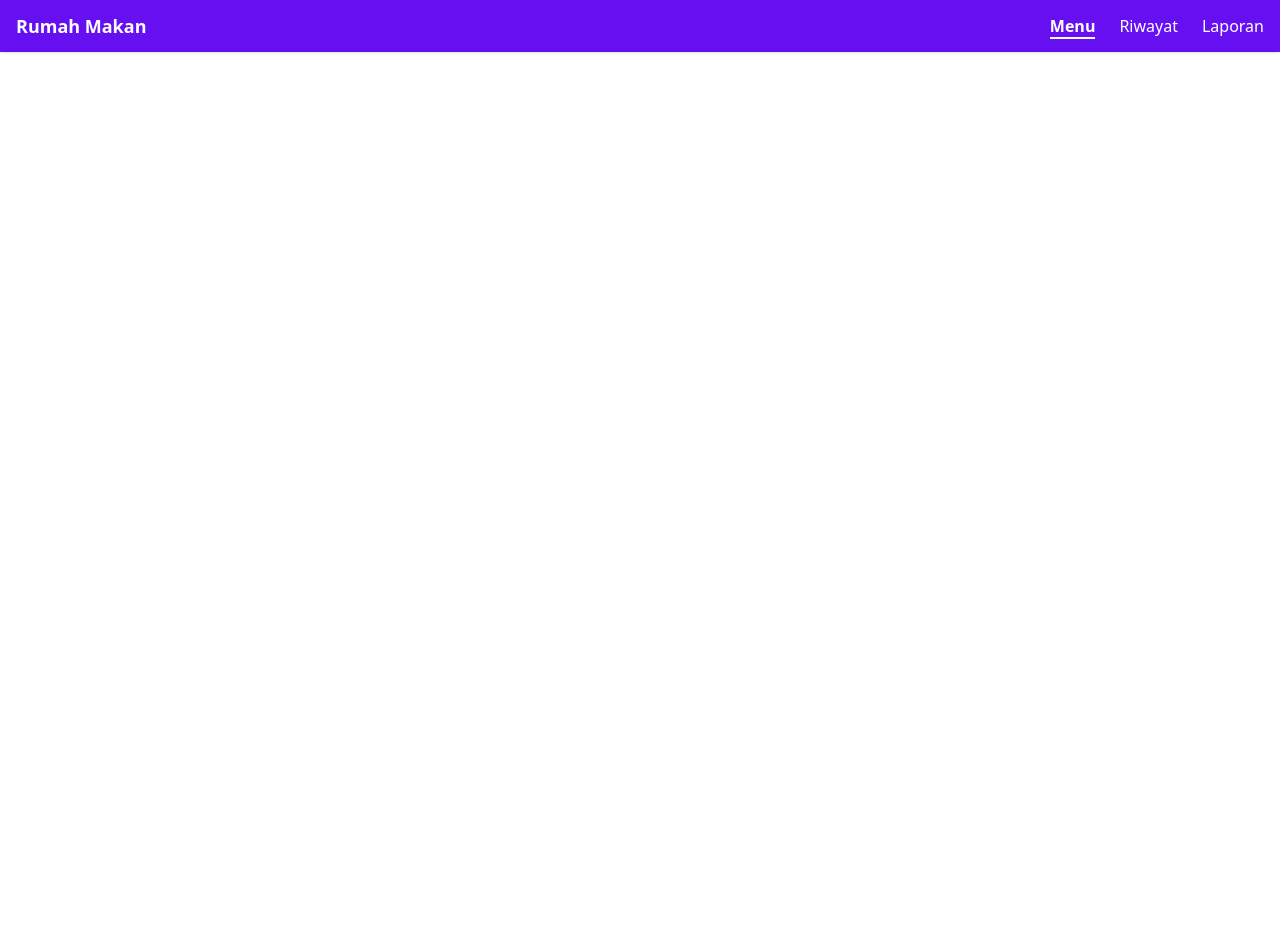
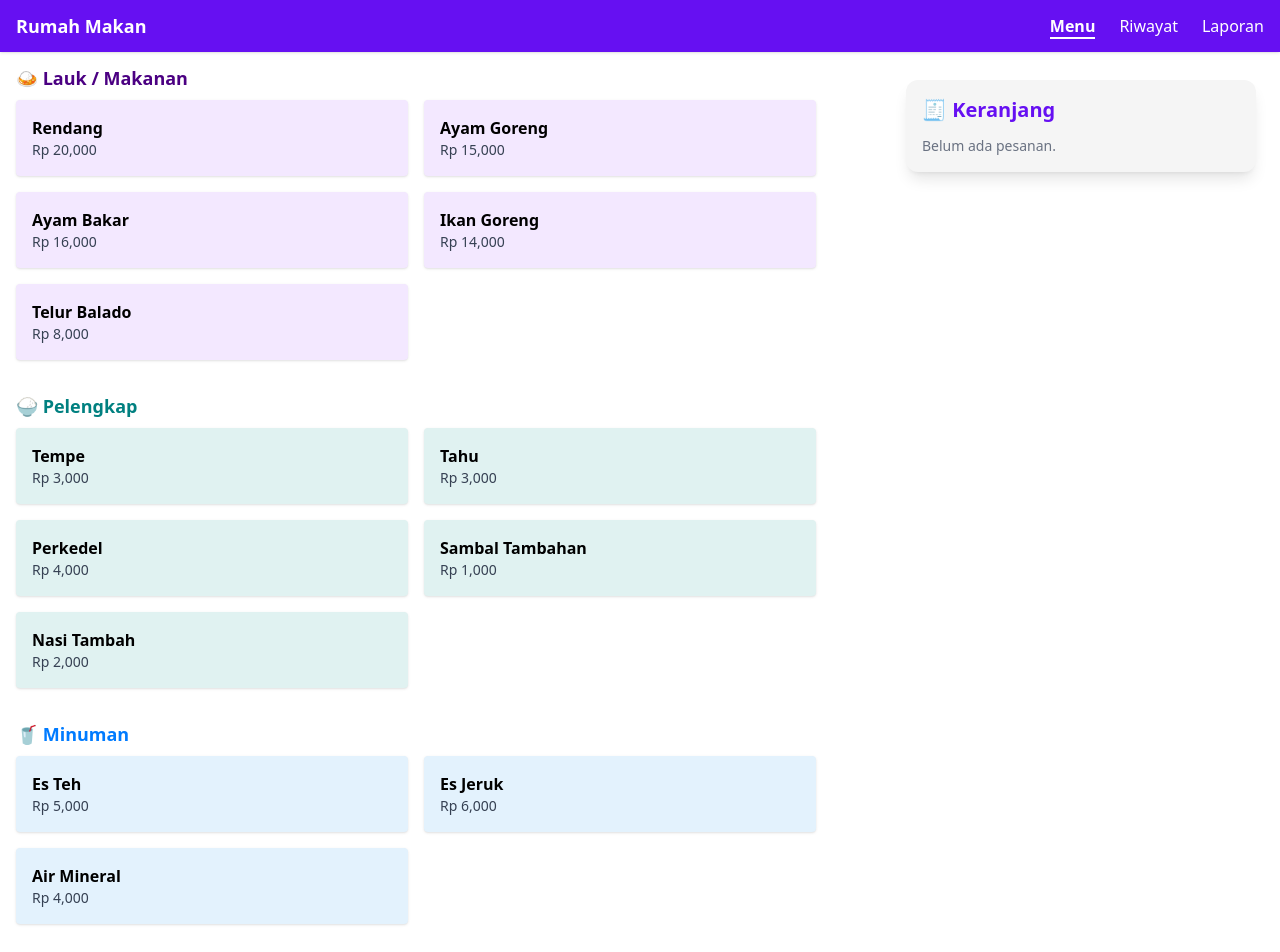
Before and after one commit to khuluqie/andikakhuluqi-uaspbk, a Vue app: page / in a window 1280 px wide. Shown: the top 952 px of the page. Before the commit the page ends 800 px from the top, so only its background shows below. Built offline with nearby package versions, Linux system fonts and the light colour scheme.

Commit message:
update menu.vue and fitur transaksi

```diff
--- a/src/App.vue
+++ b/src/App.vue
@@ -4,6 +4,7 @@ import Navbar from './components/Navbar.vue';
 
 <template>
   <Navbar />
+  <router-view />
 </template>
 
 <style scoped></style>
--- a/src/main.js
+++ b/src/main.js
@@ -2,5 +2,8 @@ import { createApp } from 'vue'
 import './style.css'
 import App from './App.vue'
 import router from './routes/routes'
+import { createPinia } from 'pinia'
 
-createApp(App).use(router).mount('#app')
+const pinia = createPinia()
+
+createApp(App).use(router).use(pinia).mount('#app')
--- a/src/views/Menu.vue
+++ b/src/views/Menu.vue
@@ -1,3 +1,102 @@
 <template>
-    menu
+    <div class="p-4 grid grid-cols-1 md:grid-cols-2 gap-6">
+
+        <!-- === KIRI: Menu berdasarkan kategori === -->
+        <div class="w-200">
+            <h2 class="text-2xl font-bold mb-4 text-[#6610f2]">🍽️ Daftar Menu</h2>
+
+            <!-- LAUK -->
+            <div class="mb-8">
+                <h3 class="text-lg font-semibold mb-2 text-[#4b0082]">🍛 Lauk / Makanan</h3>
+                <div class="grid grid-cols-2 gap-4">
+                    <div v-for="item in menuStore.menuByKategori('Lauk')" :key="item.id"
+                        class="bg-[#f3e8ff] hover:bg-[#e9d8fd] transition p-4 rounded shadow cursor-pointer"
+                        @click="transaksiStore.tambahPesanan(item)">
+                        <p class="font-semibold">{{ item.nama }}</p>
+                        <p class="text-sm text-gray-700">Rp {{ item.harga.toLocaleString() }}</p>
+                    </div>
+                </div>
+            </div>
+
+            <!-- PELENGKAP -->
+            <div class="mb-8">
+                <h3 class="text-lg font-semibold mb-2 text-[#008080]">🍚 Pelengkap</h3>
+                <div class="grid grid-cols-2 gap-4">
+                    <div v-for="item in menuStore.menuByKategori('Pelengkap')" :key="item.id"
+                        class="bg-[#e0f2f1] hover:bg-[#b2dfdb] transition p-4 rounded shadow cursor-pointer"
+                        @click="transaksiStore.tambahPesanan(item)">
+                        <p class="font-semibold">{{ item.nama }}</p>
+                        <p class="text-sm text-gray-700">Rp {{ item.harga.toLocaleString() }}</p>
+                    </div>
+                </div>
+            </div>
+
+            <!-- MINUMAN -->
+            <div class="mb-8">
+                <h3 class="text-lg font-semibold mb-2 text-[#007BFF]">🥤 Minuman</h3>
+                <div class="grid grid-cols-2 gap-4">
+                    <div v-for="item in menuStore.menuByKategori('Minuman')" :key="item.id"
+                        class="bg-[#e3f2fd] hover:bg-[#bbdefb] transition p-4 rounded shadow cursor-pointer"
+                        @click="transaksiStore.tambahPesanan(item)">
+                        <p class="font-semibold">{{ item.nama }}</p>
+                        <p class="text-sm text-gray-700">Rp {{ item.harga.toLocaleString() }}</p>
+                    </div>
+                </div>
+            </div>
+        </div>
+
+        <!-- === KANAN: Keranjang Pesanan === -->
+        <div class="md:fixed md:right-6 md:top-20 w-full md:w-[350px]">
+            <div class="bg-[#f5f5f5] rounded-xl shadow-lg p-4 h-full">
+                <h2 class="text-xl font-bold mb-3 text-[#6610f2]">🧾 Keranjang</h2>
+
+                <div v-if="transaksiStore.pesanan.length === 0" class="text-gray-500 text-sm">
+                    Belum ada pesanan.
+                </div>
+
+                <ul v-else class="space-y-3 text-sm h-60 overflow-y-auto">
+                    <li v-for="item in transaksiStore.pesanan" :key="item.id_menu"
+                        class="flex items-center justify-between bg-white p-2 rounded shadow-sm">
+                        <div>
+                            <p class="font-medium">{{ item.nama_menu }}</p>
+                            <p class="text-gray-500 text-xs">Rp {{ item.harga.toLocaleString() }} × {{ item.jumlah }}
+                            </p>
+                        </div>
+                        <div class="flex items-center gap-1">
+                            <button @click="transaksiStore.kurangiPesanan(item.id_menu)"
+                                class="px-2 py-1 bg-red-500 text-white rounded text-xs">-</button>
+                            <button
+                                @click="transaksiStore.tambahPesanan({ id: item.id_menu, nama: item.nama_menu, harga: item.harga })"
+                                class="px-2 py-1 bg-green-500 text-white rounded text-xs">+</button>
+                            <button @click="transaksiStore.hapusPesanan(item.id_menu)"
+                                class="text-gray-400 hover:text-red-500 text-xs">x</button>
+                        </div>
+                    </li>
+                </ul>
+
+                <!-- Total dan tombol selesai -->
+                <div v-if="transaksiStore.pesanan.length > 0" class="mt-5 border-t pt-3">
+                    <p class="text-right font-bold text-base text-gray-700">Total: Rp {{
+                        transaksiStore.totalPesanan.toLocaleString() }}</p>
+                    <button @click="simpanTransaksi"
+                        class="mt-3 w-full bg-[#6610f2] hover:bg-[#4b00d1] text-white py-2 rounded text-sm font-medium">
+                        Selesai
+                    </button>
+                </div>
+            </div>
+        </div>
+
+    </div>
 </template>
+
+<script setup>
+import { useMenuStore } from '@/stores/menuStore'
+import { useTransaksiStore } from '@/stores/transaksiStore'
+
+const menuStore = useMenuStore()
+const transaksiStore = useTransaksiStore()
+
+const simpanTransaksi = async () => {
+    await transaksiStore.simpanTransaksi()
+}
+</script>
```
